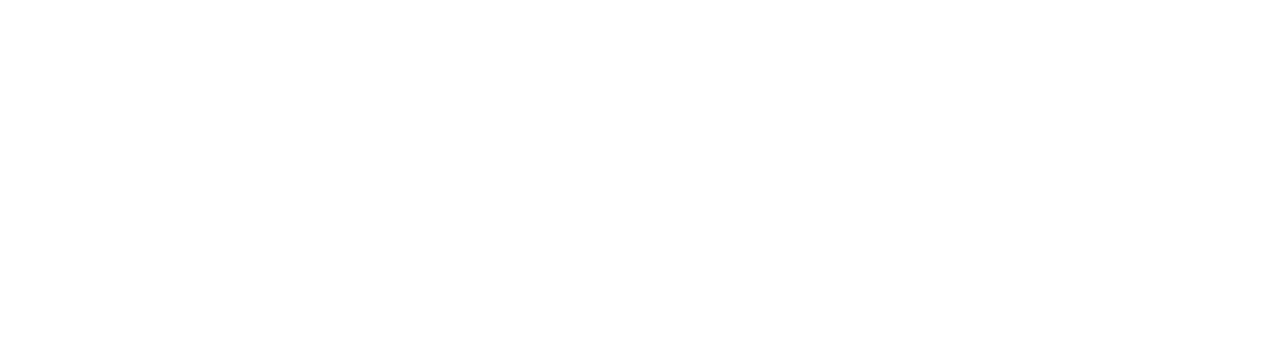
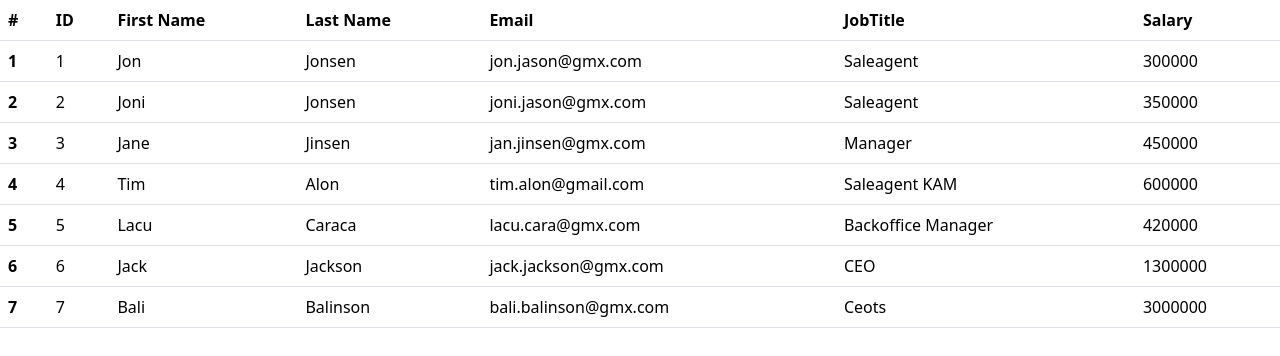
Before and after one commit to DonatellaTesei/JS_Day6, a plain HTML site: page Thomas/Intermediate/index.html in a window 1280 px wide. Drawn offline with nearby package versions, Linux system fonts and the light colour scheme.

Commit message:
intermediate.final

```diff
--- a/Thomas/Intermediate/index.html
+++ b/Thomas/Intermediate/index.html
@@ -5,25 +5,30 @@
     <meta charset="UTF-8">
     <meta http-equiv="X-UA-Compatible" content="IE=edge">
     <meta name="viewport" content="width=device-width, initial-scale=1.0">
-    <title>Basic</title>
+    <title>Intermediate</title>
+    <link href="https://cdn.jsdelivr.net/npm/bootstrap@5.3.0-alpha1/dist/css/bootstrap.min.css" rel="stylesheet" integrity="sha384-GLhlTQ8iRABdZLl6O3oVMWSktQOp6b7In1Zl3/Jr59b6EGGoI1aFkw7cmDA6j6gD" crossorigin="anonymous">
 </head>
 
 <body>
-    <div id="result">
-
-    </div>
-
-    <div id="result1">
-
-    </div>
-
+    <table class="table">
+        <thead>
+            <tr>
+                <th scope="col">#</th>
+                <th scope="col">ID</th>
+                <th scope="col">First Name</th>
+                <th scope="col">Last Name</th>
+                <th scope="col">Email</th>
+                <th scope="col">JobTitle</th>
+                <th scope="col">Salary</th>
+            </tr>
+        </thead>
+        <tbody id="tbody">
+        </tbody>
+    </table>
 
     <script src="js.json"></script>
     <script src="java.js"></script>
-    <!-- <script>
-        let mydata = JSON.parse(employees);
-        console.log(mydata);
-    </script> -->
+    <script src="https://cdn.jsdelivr.net/npm/bootstrap@5.3.0-alpha1/dist/js/bootstrap.bundle.min.js" integrity="sha384-w76AqPfDkMBDXo30jS1Sgez6pr3x5MlQ1ZAGC+nuZB+EYdgRZgiwxhTBTkF7CXvN" crossorigin="anonymous"></script>
 
 </body>
 
--- a/Thomas/Intermediate/java.js
+++ b/Thomas/Intermediate/java.js
@@ -1,2 +1,15 @@
 const mydata = JSON.parse(employees);
 console.log(mydata)
+for (let i = 0; i < mydata.length; i++) {
+    document.getElementById('tbody').innerHTML +=
+        `<tr>
+        <th scope="row">${i+1}</th>
+        <td>${mydata[i].UniqueID}</td>
+        <td>${mydata[i].FirstName}</td>
+        <td>${mydata[i].LastName}</td>
+        <td>${mydata[i].email}</td>
+        <td>${mydata[i].jobTitle}</td>
+        <td>${mydata[i].Salary}</td>
+
+    </tr>`
+}
--- a/Thomas/Intermediate/js.json
+++ b/Thomas/Intermediate/js.json
@@ -1,50 +1,50 @@
 let employees = `[{
-    "Unique ID": "1",
-    "First Name": "Jon",
-    "Last Name": "Jonsen",
-    "Email address": "jon.jason@gmx.com",
-    "Job Title": "Saleagent",
+    "UniqueID": "1",
+    "FirstName": "Jon",
+    "LastName": "Jonsen",
+    "email": "jon.jason@gmx.com",
+    "jobTitle": "Saleagent",
     "Salary": "300000"
 }, {
-    "Unique ID": "2",
-    "First Name": "Joni",
-    "Last Name": "Jonsen",
-    "Email address": "joni.jason@gmx.com",
-    "Job Title": "Saleagent",
+    "UniqueID": "2",
+    "FirstName": "Joni",
+    "LastName": "Jonsen",
+    "email": "joni.jason@gmx.com",
+    "jobTitle": "Saleagent",
     "Salary": "350000"
 }, {
-    "Unique ID": "3",
-    "First Name": "Jane",
-    "Last Name": "Jinsen",
-    "Email address": "jan.jinsen@gmx.com",
-    "Job Title": "Manager",
+    "UniqueID": "3",
+    "FirstName": "Jane",
+    "LastName": "Jinsen",
+    "email": "jan.jinsen@gmx.com",
+    "jobTitle": "Manager",
     "Salary": "450000"
 }, {
-    "Unique ID": "4",
-    "First Name": "Tim",
-    "Last Name": "Alon",
-    "Email address": "tim.alon@gmail.com",
-    "Job Title": "Saleagent KAM",
+    "UniqueID": "4",
+    "FirstName": "Tim",
+    "LastName": "Alon",
+    "email": "tim.alon@gmail.com",
+    "jobTitle": "Saleagent KAM",
     "Salary": "600000"
 }, {
-    "Unique ID": "5",
-    "First Name": "Lacu",
-    "Last Name": "Caraca",
-    "Email address": "lacu.cara@gmx.com",
-    "Job Title": "Backoffice Manager",
+    "UniqueID": "5",
+    "FirstName": "Lacu",
+    "LastName": "Caraca",
+    "email": "lacu.cara@gmx.com",
+    "jobTitle": "Backoffice Manager",
     "Salary": "420000"
 }, {
-    "Unique ID": "6",
-    "First Name": "Jack",
-    "Last Name": "Jackson",
-    "Email address": "jack.jackson@gmx.com",
-    "Job Title": "CEO",
+    "UniqueID": "6",
+    "FirstName": "Jack",
+    "LastName": "Jackson",
+    "email": "jack.jackson@gmx.com",
+    "jobTitle": "CEO",
     "Salary": "1300000"
 }, {
-    "Unique ID": "7",
-    "First Name": "Bali",
-    "Last Name": "Balinson",
-    "Email address": "bali.balinson@gmx.com",
-    "Job Title": "Ceots",
+    "UniqueID": "7",
+    "FirstName": "Bali",
+    "LastName": "Balinson",
+    "email": "bali.balinson@gmx.com",
+    "jobTitle": "Ceots",
     "Salary": "3000000"
 }]`
```
